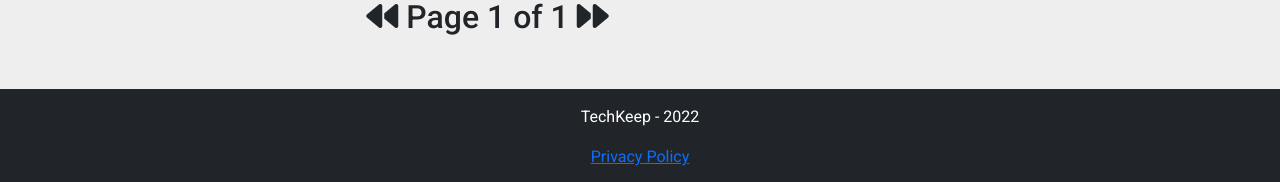
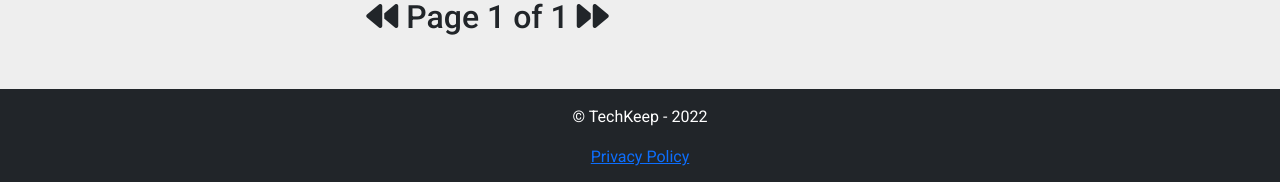
Before and after one commit to TechKeep/TechKeep.github.io, a Jekyll site: the page built from index.html, in a window 1280 px wide. Shown: the part 1002-1184 px from the top of the page. Built offline with Jekyll 4.4.1, drawn with Linux system fonts in a browser that asks for light colours; nearby versions of some CDN libraries; the list of posts is cut into pages by our own code.

Commit message:
copyright

```diff
--- a/_includes/footer.html
+++ b/_includes/footer.html
@@ -5,7 +5,7 @@
 <footer class="footer mt-auto py-3 bg-dark">
   <div class="container">
     <div class="col-xl-12">
-      <p>TechKeep - 2022</p>
+      <p>© TechKeep - 2022</p>
       <a href="/privacy-policy/">Privacy Policy</a>
     </div>
   </div>
```
